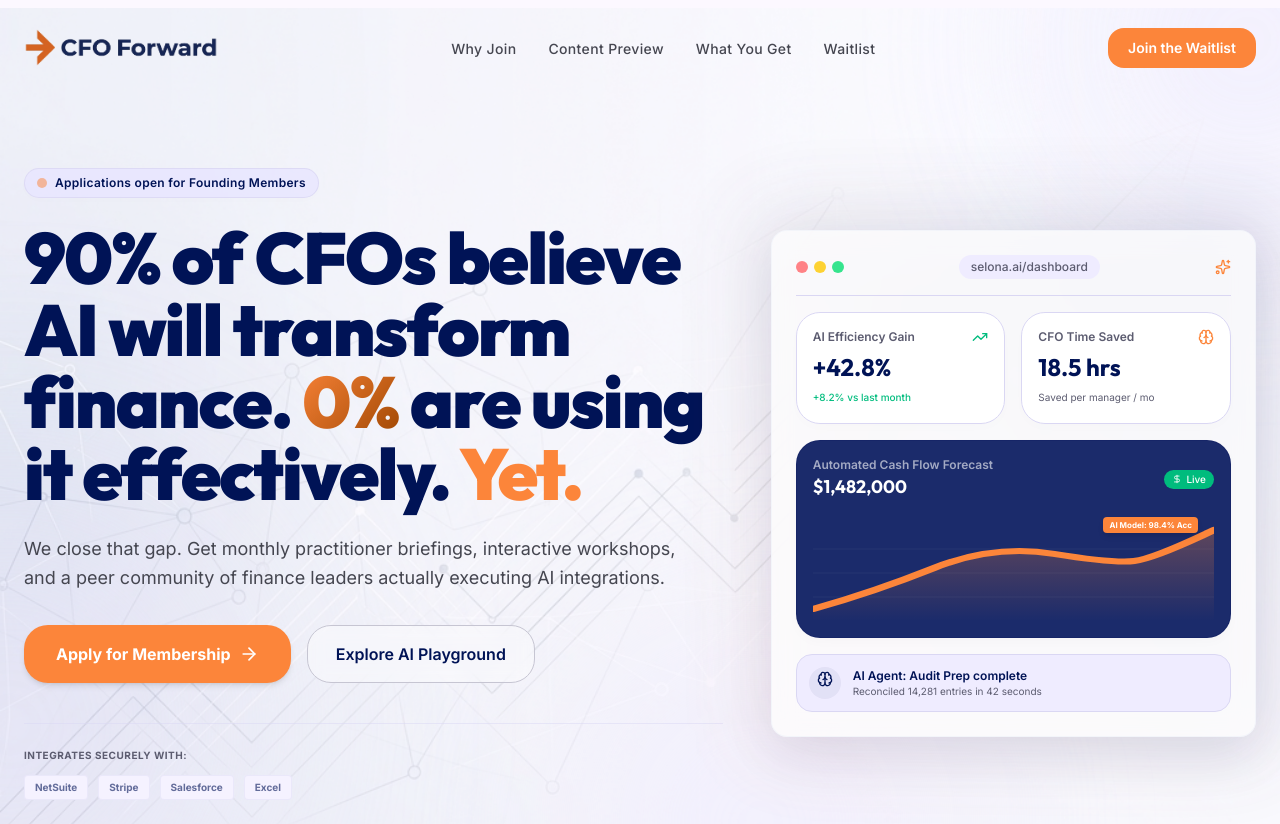
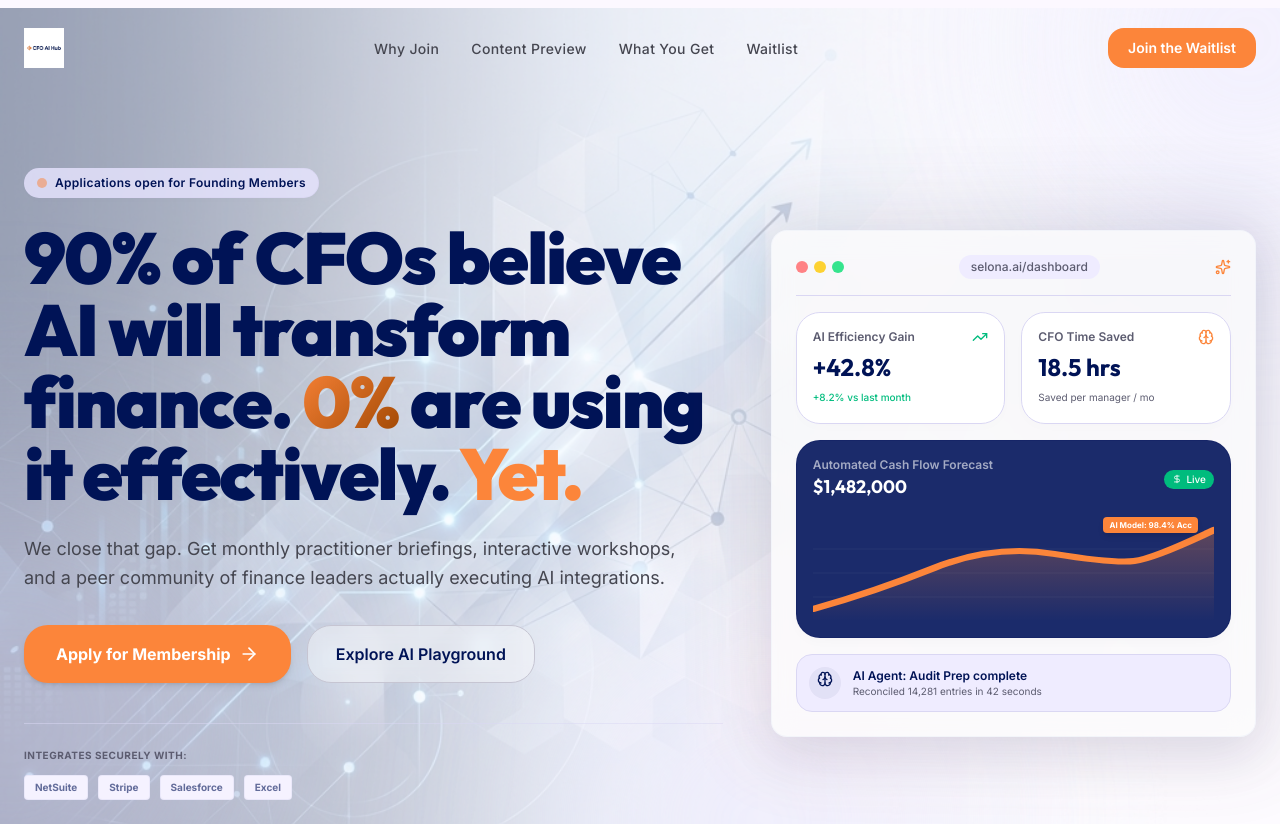
Before and after one commit to pranamyajainn/ThinkAI-CFOclub-landingpage, a Next.js app: page / in a window 1280 px wide. Shown: the top 824 px of the page. Built offline with nearby package versions, Linux system fonts and the light colour scheme.

Commit message:
feat: rename branding to CFO AI Hub, generate new logo/hero bg, update form fields and What We Cover section

```diff
--- a/src/app/layout.tsx
+++ b/src/app/layout.tsx
@@ -17,7 +17,7 @@
 });
 
 export const metadata: Metadata = {
-  title: "CFO Forward — AI in Finance for Practitioners",
+  title: "CFO AI Hub — AI in Finance for Practitioners",
   description: "Monthly briefings, live workshops, and an exclusive peer community of finance leaders implementing AI. Built by practitioners, not publishers.",
 };
 
--- a/src/components/Footer.tsx
+++ b/src/components/Footer.tsx
@@ -10,15 +10,15 @@
         <div className="md:col-span-2 flex flex-col items-start">
           <div className="flex items-center mb-4">
             <Image
-              src="/cfo-forward-logo.png"
-              alt="CFO Forward Logo"
-              width={155}
-              height={32}
+              src="/cfo-ai-hub-logo.png"
+              alt="CFO AI Hub Logo"
+              width={160}
+              height={40}
               className="h-8 w-auto object-contain brightness-0 invert"
             />
           </div>
           <p className="text-xs text-on-primary/60 max-w-sm leading-relaxed">
-            {"CFO Forward is Selona's practitioner-built newsletter and community for finance leaders implementing AI. Built from 9 months of live CFO events. Not vendor content."}
+            {"CFO AI Hub is Selona's practitioner-built newsletter and community for finance leaders implementing AI. Built from 9 months of live CFO events across the UK and India."}
           </p>
         </div>
 
@@ -77,7 +77,7 @@
       {/* Copy */}
       <div className="max-w-7xl mx-auto px-6 mt-12 pt-8 border-t border-on-primary/10 flex flex-col sm:flex-row justify-between items-center gap-4">
         <p className="text-[10px] font-medium text-on-primary/40">
-          © 2026 CFO Forward by Selona. All rights reserved.
+          © 2026 CFO AI Hub by Selona. All rights reserved.
         </p>
         <p className="text-[10px] font-medium text-on-primary/40">
           Curated by practitioners, engineered with precision.
--- a/src/components/Hero.tsx
+++ b/src/components/Hero.tsx
@@ -31,8 +31,8 @@
       {/* Background Image */}
       <div className="absolute inset-0 z-0 overflow-hidden pointer-events-none select-none">
         <Image
-          src="/hero-bg.png"
-          alt="CFO Forward Hero Background"
+          src="/hero-bg-new.png"
+          alt="CFO AI Hub Hero Background"
           fill
           className="object-cover object-right opacity-30 md:opacity-40"
           priority
--- a/src/components/Navbar.tsx
+++ b/src/components/Navbar.tsx
@@ -37,10 +37,10 @@
           {/* Logo */}
           <a href="#" className="flex items-center group">
             <Image
-              src="/cfo-forward-logo.png"
-              alt="CFO Forward Logo"
-              width={194}
-              height={40}
+              src="/cfo-ai-hub-logo.png"
+              alt="CFO AI Hub Logo"
+              width={200}
+              height={50}
               className="h-10 w-auto object-contain transition-transform duration-200 group-hover:scale-[1.02]"
               priority
             />
--- a/src/components/WaitlistForm.tsx
+++ b/src/components/WaitlistForm.tsx
@@ -221,10 +221,10 @@
               <div className="text-center mb-10">
                 <span className="inline-flex items-center gap-1.5 px-3 py-1 rounded-full bg-primary/40 border border-on-primary/10 text-xs font-semibold tracking-wider text-secondary-container mb-4">
                   <Sparkles className="w-3.5 h-3.5 animate-pulse" />
-                  Apply for Founding Membership
+                  Executive Cohort Entry
                 </span>
                 <h2 className="font-display text-4xl md:text-5xl font-extrabold text-white mb-4">
-                  Join the Waitlist
+                  Apply for Founding Membership
                 </h2>
                 <p className="font-sans text-sm md:text-base text-on-primary/80">
                   30 founding member seats. Founding rate. Closes when full.
@@ -410,7 +410,7 @@
                     name="agreed"
                     checked={formData.agreed}
                     onChange={handleChange}
-                    className="mt-1 w-4 h-4 rounded border-surface-dim bg-surface-pure accent-secondary-container cursor-pointer shrink-0"
+                    className="mt-1 w-4 h-4 rounded border-surface-dim bg-surface-pure accent-[#E8762B] cursor-pointer shrink-0"
                     disabled={isLoading}
                   />
                   <label
--- a/src/components/WhatWeCover.tsx
+++ b/src/components/WhatWeCover.tsx
@@ -42,14 +42,14 @@
 
   return (
     <section className="py-20 bg-surface-subtle" id="what-we-cover">
-      <div className="max-w-7xl mx-auto px-6">
+      <div className="max-w-[800px] mx-auto px-6">
         {/* Section Header */}
-        <div className="text-center max-w-3xl mx-auto mb-12">
+        <div className="text-center mb-12">
           <h2 className="font-display text-3xl sm:text-4xl md:text-5xl font-extrabold text-primary tracking-tight mb-4">
             What We Cover Every Month
           </h2>
           <p className="font-sans text-base md:text-lg text-on-surface-variant leading-relaxed">
-            11 content categories. Every issue covers 3–4 of them. You skim to what matters to you.
+            11 content categories. Every issue covers 3–4 of them. Skim to what matters to you.
           </p>
         </div>
 
```
Also changed, not shown: public/cfo-ai-hub-logo.png (added), public/hero-bg-new.png (added).
